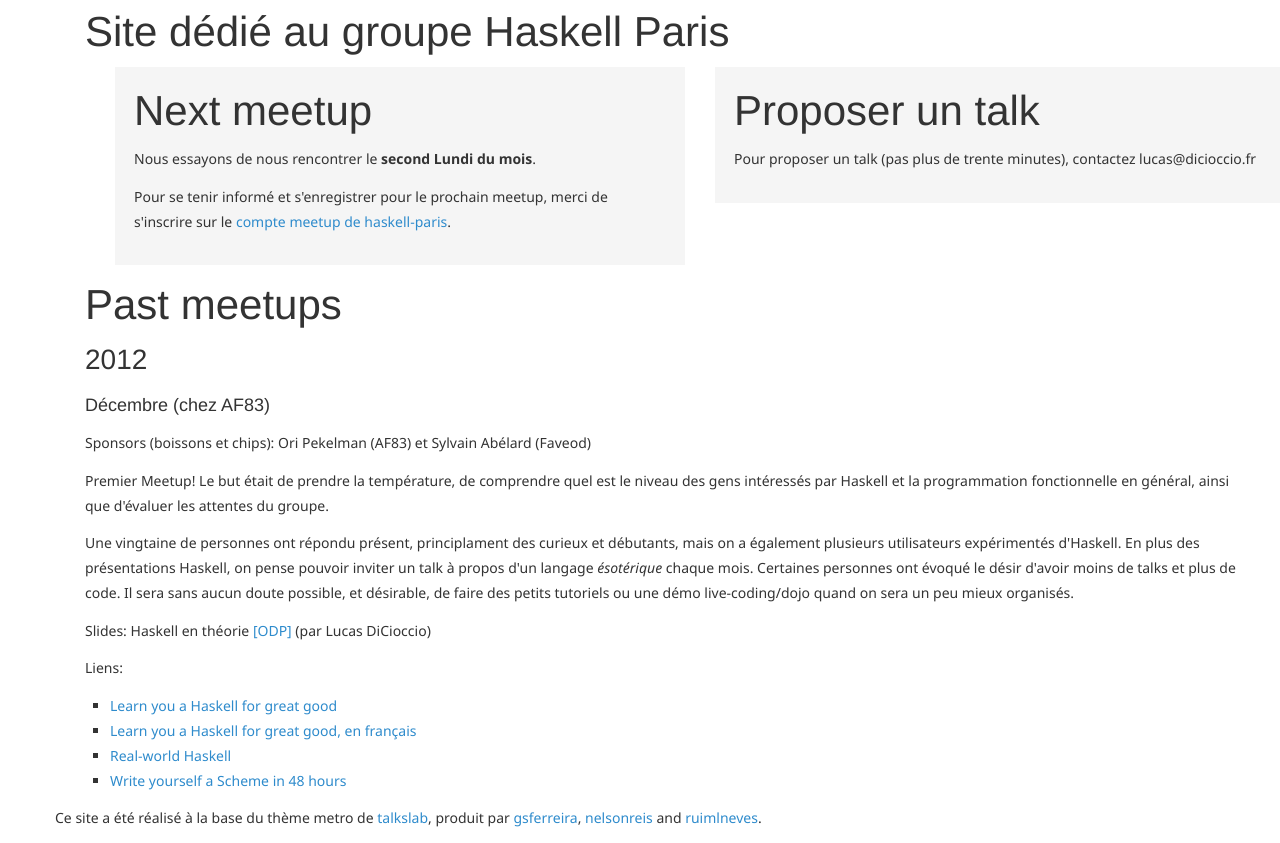
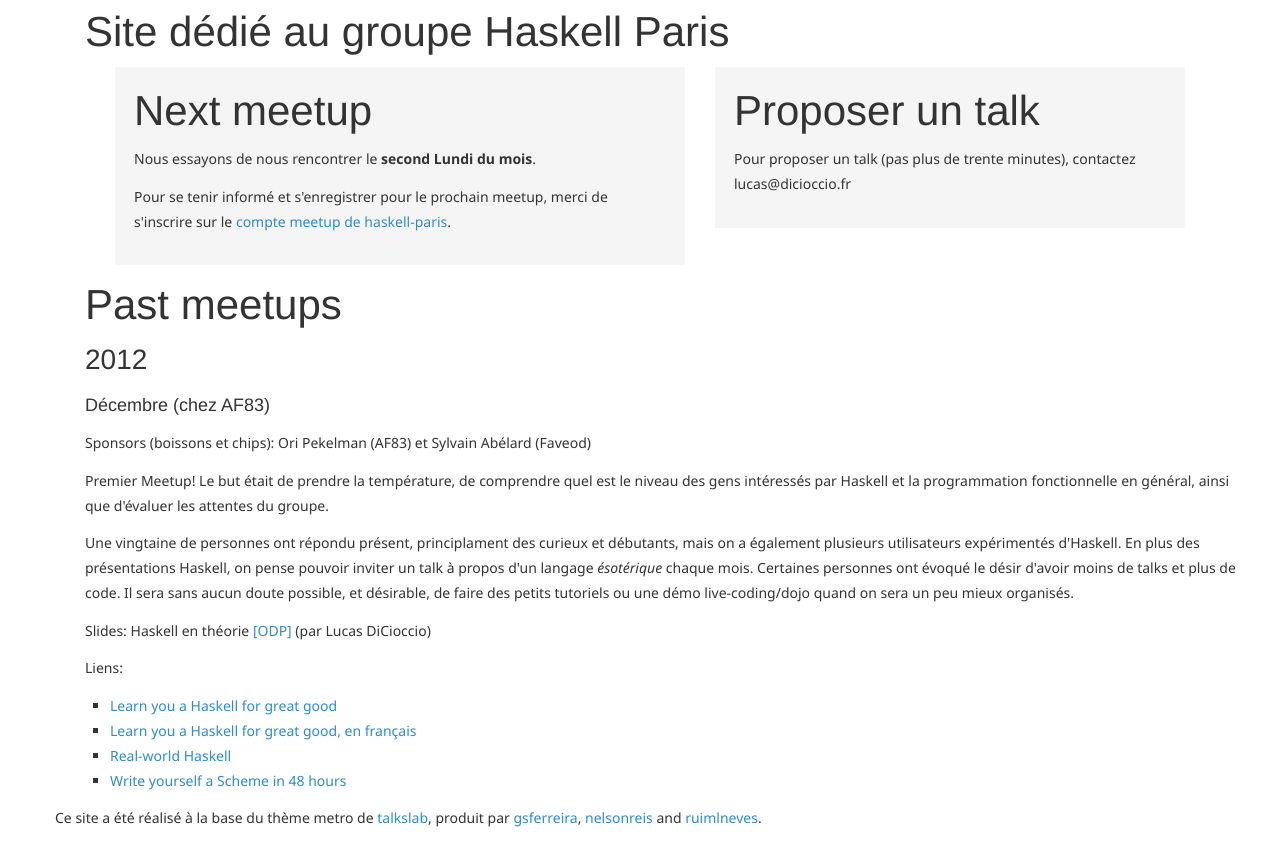
Before and after one commit to lucasdicioccio/haskell-paris, a plain HTML site: page index.html in a window 1280 px wide. Shown: the part 88-931 px from the top of the page. Drawn offline with Linux system fonts and the light colour scheme.

Commit message:
add extra whitespace on the right

```diff
--- a/index.html
+++ b/index.html
@@ -40,7 +40,7 @@
                             Pour se tenir informé et s'enregistrer pour le prochain meetup, merci de s'inscrire sur le <a href="http://meetup.haskell-paris.fr">compte meetup de haskell-paris</a>.
                         </p>
                     </div>
-                    <div class="well span6">
+                    <div class="well span5">
                         <h2>
                             Proposer un talk
                         </h2>
```
